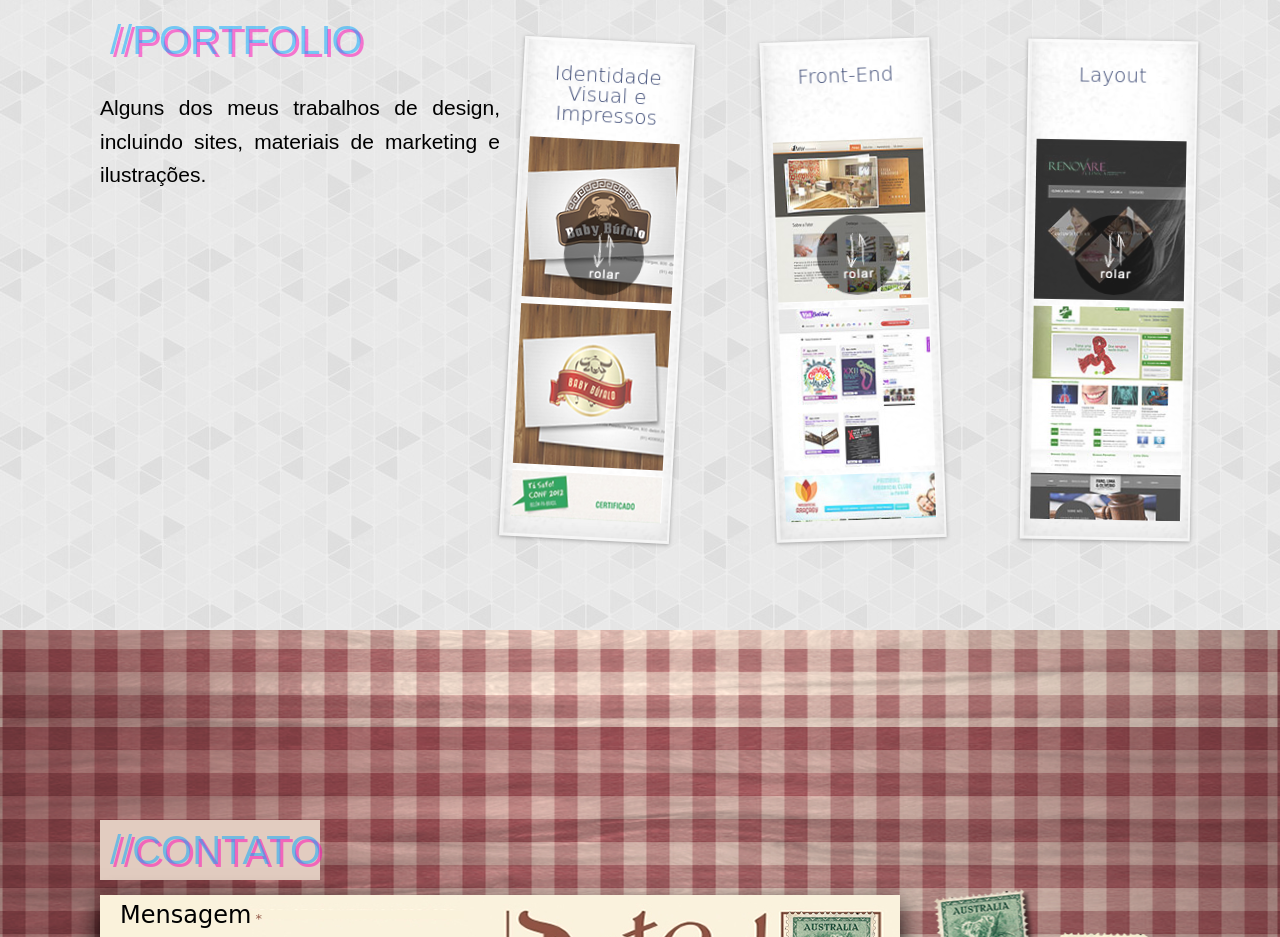
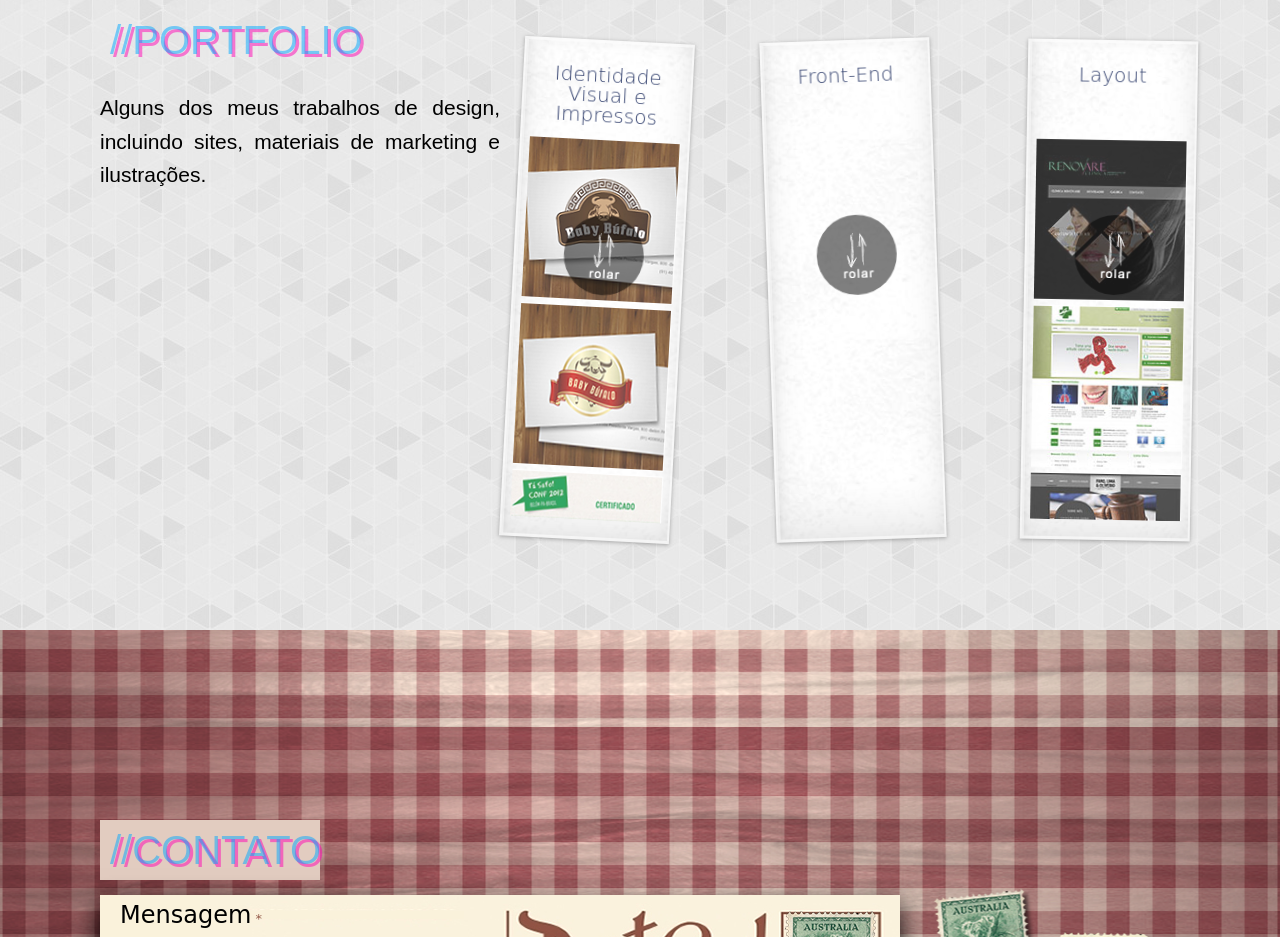
Before and after one commit to rafaella2805/myportfolio, a plain HTML site: page index.html in a window 1280 px wide. Shown: the part 1900-2837 px from the top of the page. Drawn offline with nearby package versions, Linux system fonts and the light colour scheme; a web font is replaced by a local one.

Commit message:
Update index.html

```diff
--- a/index.html
+++ b/index.html
@@ -107,9 +107,9 @@
 					<span style="color:transparent;">...<br/>...</span></h3>
 					<div class="pb-scroll">
 						<ul class="pb-strip">
-							<li><a href="images/large/8.jpg" rel="lightbox[album2]" title="(www.fatorincorporadora.com.br) Website Fator Incorporadora - Desenvolvimento HTML, CSS e JavaScript "><img src="images/small/8.jpg" /></a></li>
-							<li><a href="images/large/9.jpg" rel="lightbox[album2]" title="(www.vaibelem.com.br) Website Vai Belém - Desenvolvimento HTML, CSS e JavaScript "><img src="images/small/9.jpg" /></a></li>
-							<li><a href="images/large/10.jpg" rel="lightbox[album2]" title="(www.residencialaracagy.com.br) Website Residencial Araçagy - Desenvolvimento HTML, CSS e JavaScript"><img src="images/small/10.jpg" /></a></li>
+							<li></li>
+							<li></li>
+							<li></li>
 						</ul>
 					</div>
 				</div>
```
